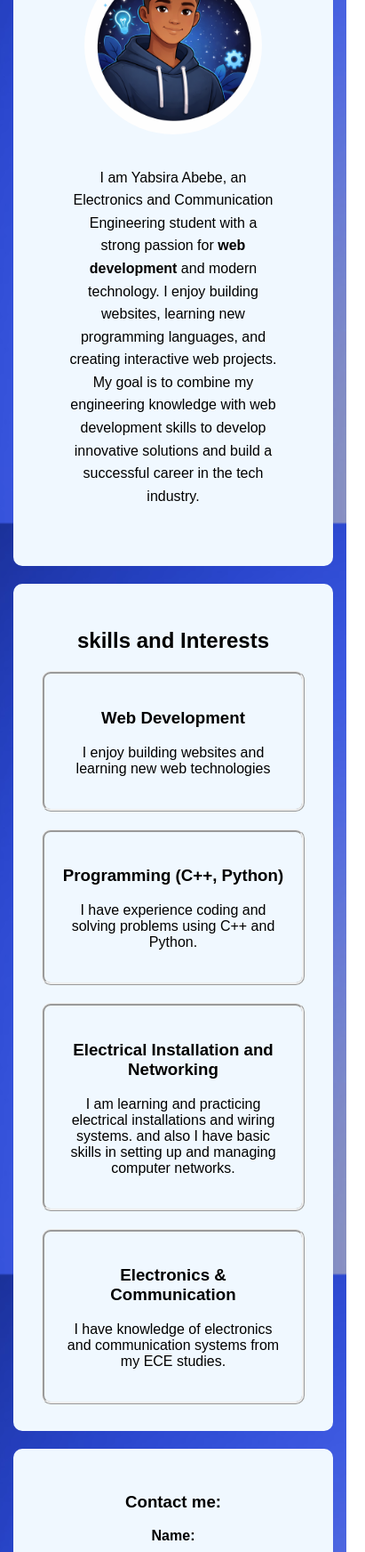
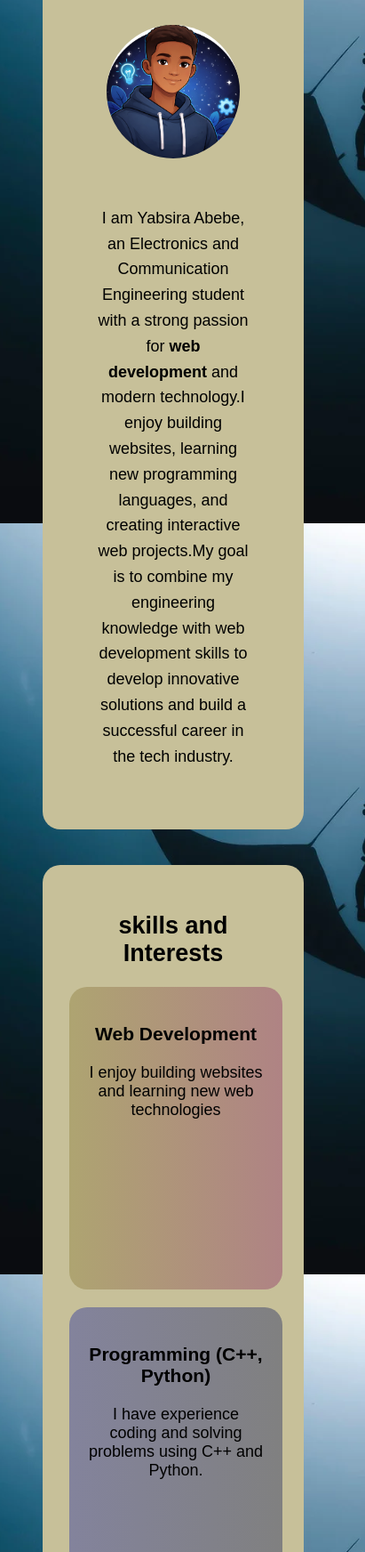
Before and after one commit to knfm2312/csec-_astu_mini-Project2-Personal-Profile-Page, a plain HTML site: page miniproject(2)/index.html in a window 390 px wide. Shown: the part 256-2000 px from the top of the page at 89% size, 411 px wide, since content can reach past the window. Drawn offline with Linux system fonts and the light colour scheme.

Commit message:
the 5th apdate

```diff
--- a/miniproject(2)/index.html
+++ b/miniproject(2)/index.html
@@ -7,18 +7,15 @@
     <title>Document</title>
 </head>
 <body>
-    <section di="main">
+    <section id="main">
     <section id="profile">
     <header id="header">
         <h1>Yabsira Abebe</h1>
-        <h2>Electronics and communication student</h2>
+        <h2>ECE Student with a Passion for Coding and Innovation</h2>
     </header>
     <div id="bio">
-        <img src="images/5569a8c6-2316-419e-993c-dd254367d8f5.png" alt="" >
-        <P>I am Yabsira Abebe, an Electronics and Communication Engineering student with a strong passion for <strong>web development</strong> and modern technology.
-        I enjoy building websites, learning new programming languages, and creating interactive web projects.
-        My goal is to combine my engineering knowledge with web development skills to develop innovative solutions and build a successful career in the tech industry.
-        </p>
+        <img src="images/profile pic.png" alt="My profile pic" >
+        <P>I am Yabsira Abebe, an Electronics and Communication Engineering student with a strong passion for <strong>web development</strong> and modern technology.I enjoy building websites, learning new programming languages, and creating interactive web projects.My goal is to combine my engineering knowledge with web development skills to develop innovative solutions and build a successful career in the tech industry.</p>
     </div>
 
     </section>
@@ -29,19 +26,19 @@
 
 
         <div id="skills-block">
-            <div di="card1" class="cards">
+            <div id="card1" class="cards">
                 <h3>Web Development</h3>
                 <p>I enjoy building websites and learning new web technologies</p>
             </div>
-            <div di="card2" class="cards">
+            <div id="card2" class="cards">
                 <h3>Programming (C++, Python)</h3>
                 <p>I have experience coding and solving problems using C++ and Python.</p>
             </div>
-            <div di="card3" class="cards">
+            <div id="card3" class="cards">
                 <h3>Electrical Installation and Networking</h3>
                 <p>I am learning and practicing electrical installations and wiring systems. and also I have basic skills in setting up and managing computer networks.</p>
             </div>
-            <div di="card4" class="cards">
+            <div id="card4" class="cards">
                 <h3>Electronics & Communication</h3>
                 <p>I have knowledge of electronics and communication systems from my ECE studies.</p>
             </div>
--- a/miniproject(2)/style.css
+++ b/miniproject(2)/style.css
@@ -1,93 +1,98 @@
 body {
     font-family: Arial, Helvetica, sans-serif;
-    background-image: url(images/gradient-yellow-to-blue-background.jpg);
+    background-image: url(images/manta-9757343_1280.webp);
     background-position: center;
+    background-repeat: no-repeat;
+    background-size: cover;
     background-attachment: fixed;
-    background-repeat: no-repeat;
-    background-size:cover;
+    margin: 0;
+    padding: 0;
+    font-size: 18px;
 }
+
 #main {
+    display: flex;
+    flex-direction: column;
     align-items: center;
 }
 
 #header {
     text-align: center;
     text-transform: capitalize;
-    font-weight: 18;
-
+    font-weight: 600;
 }
 
-#bio img {
-    width: 200px;
-    height:200px;
-    border-radius: 50%;
-    object-fit: cover;
+#header h1 {
+    display: block;
 }
 
 #profile {
-
-    background-color: aliceblue;
-    padding:30px;
-    width:80%;
-    height: auto;
-    margin:20px auto;
-    border-radius: 10px;
+    background-color:#c7c099;
+    padding: 30px;
+    width: 60%;
+    margin: 20px auto;
+    border-radius: 20px;
 }
 
 #bio {
     display: flex;
     align-items: center;
-    justify-content: center;
+    justify-content: flex-start;
     gap: 20px;
     padding: 20px;
-    text-align: center;
+    text-align: left;
     flex-direction: row;
+    flex-wrap: wrap;
+}
 
+#bio img {
+    width: 200px;
+    height: 200px;
+    border-radius: 50%;
+    object-fit: cover;
+    flex-shrink: 0;
 }
 
 #bio p {
-    max-width: 500px;
+    max-width: 60%;
     line-height: 1.6;
-    font-size: 16px;
 }
 
 #skills {
-
-    padding:30px;
-    width:80%;
-    margin:20px auto;
-    border-radius: 10px;
-    background-color: aliceblue;
+    padding: 30px;
+    width: 60%;
+    margin: 20px auto;
+    border-radius: 20px;
+    background-color:#c7c099;
     text-align: center;
 }
 
 #skills-block {
-
     display: grid;
-    grid-template-columns: repeat(auto-fit, minmax(250px, 1fr));;
-    gap:20px;
+    grid-template-columns: repeat(auto-fit, minmax(250px, 1fr));
+    gap: 20px;
     justify-items: center;
-
 }
 
 #skills-block div {
-    width: 250px;
-    border-style: ridge;
+    width: 200px;
+    min-height: 300px;
+    border-style: none;
     text-align: center;
     padding: 20px;
-    border-radius: 10px;
-
+    border-radius: 20px;
 }
 
 #contact {
+    text-align: center;
+    background-color: #c7c099;
+    padding: 30px;
+    width: 90%;
+    max-width: 800px;
+    margin: 20px auto;
+    border-radius: 20px;
+}
 
-    text-align: center;
-    background-color: aliceblue;
-    padding:30px;
-    width:80%;
-    margin:20px auto;
-    border-radius: 10px;
-}
 #contact form {
     display: flex;
     flex-direction: column;
@@ -100,46 +105,80 @@ body {
     font-weight: bold;
     margin-bottom: 5px;
 }
-#contact input,#contact textarea {
+
+#contact input,
+#contact textarea {
     margin-bottom: 15px;
     padding: 10px;
     border-radius: 5px;
     font-size: 16px;
-    width:30%;
+    width: 90%;
+    max-width: 400px;
     font-family: Arial, Helvetica, sans-serif;
     box-sizing: border-box;
-
 }
 
 #contact button {
     padding: 12px;
     font-size: 16px;
-    background-color:#0f110f ;
+    background-color: #0f110f;
     color: white;
     border: none;
     border-radius: 10px;
+    cursor: pointer;
+}
 
+#card1 {
+    background:linear-gradient(to right, #aea471, #af8384);
+}
+
+#card2 {
+    background: linear-gradient(to right, rgb(131, 131, 156) , grey);
+}
+
+#card3 {
+    background:linear-gradient(to right, rgb(126, 95, 95) ,rgb(114, 171, 114))
+}
+
+#card4 {
+    background: linear-gradient(to right, rgb(132, 116, 86), rgb(135, 110, 135));
+}
+#footer {
+    background-color: #E8E8E8;
+    width: 90%;
+    margin: 20px auto;
+    border-radius: 20px;
+    text-align: center;
+    text-transform: capitalize;
+    font-weight: 600;
+}
+
+@media (max-width: 1024px) {
+    #skills-block {
+        grid-template-columns: 2fr;
+    }
 }
 
 @media (max-width: 768px) {
     #bio {
         flex-direction: column;
         text-align: center;
+        align-items: center;
+        justify-content: center;
+    }
+
+    #bio img {
+        width: 150px;
+        height: 150px;
+        margin-bottom: 15px;
     }
 
     #bio p {
         max-width: 90%;
     }
-}
 
-@media (max-width: 1024px){
-    #skills {
-        grid-template-columns: auto auto;
+    #contact input,
+    #contact textarea {
+        width: 100%;
     }
 }
-
-@media (max-width:768px){
-    #skills {
-        grid-template-columns: auto;
-    }
-}
```
Also changed, not shown: miniproject(2)/images/5569a8c6-2316-419e-993c-dd254367d8f5.png (deleted), miniproject(2)/images/background-image.jpg (deleted), miniproject(2)/images/e4fa65c5-e8e0-49d6-8eec-8b8032d053bf.png (deleted), miniproject(2)/images/gradient-yellow-to-blue-background.jpg (deleted), miniproject(2)/images/manta-9757343_1280.webp (added), miniproject(2)/images/profile pic.png (added). Lines whose indentation alone changed are shown as unchanged.
